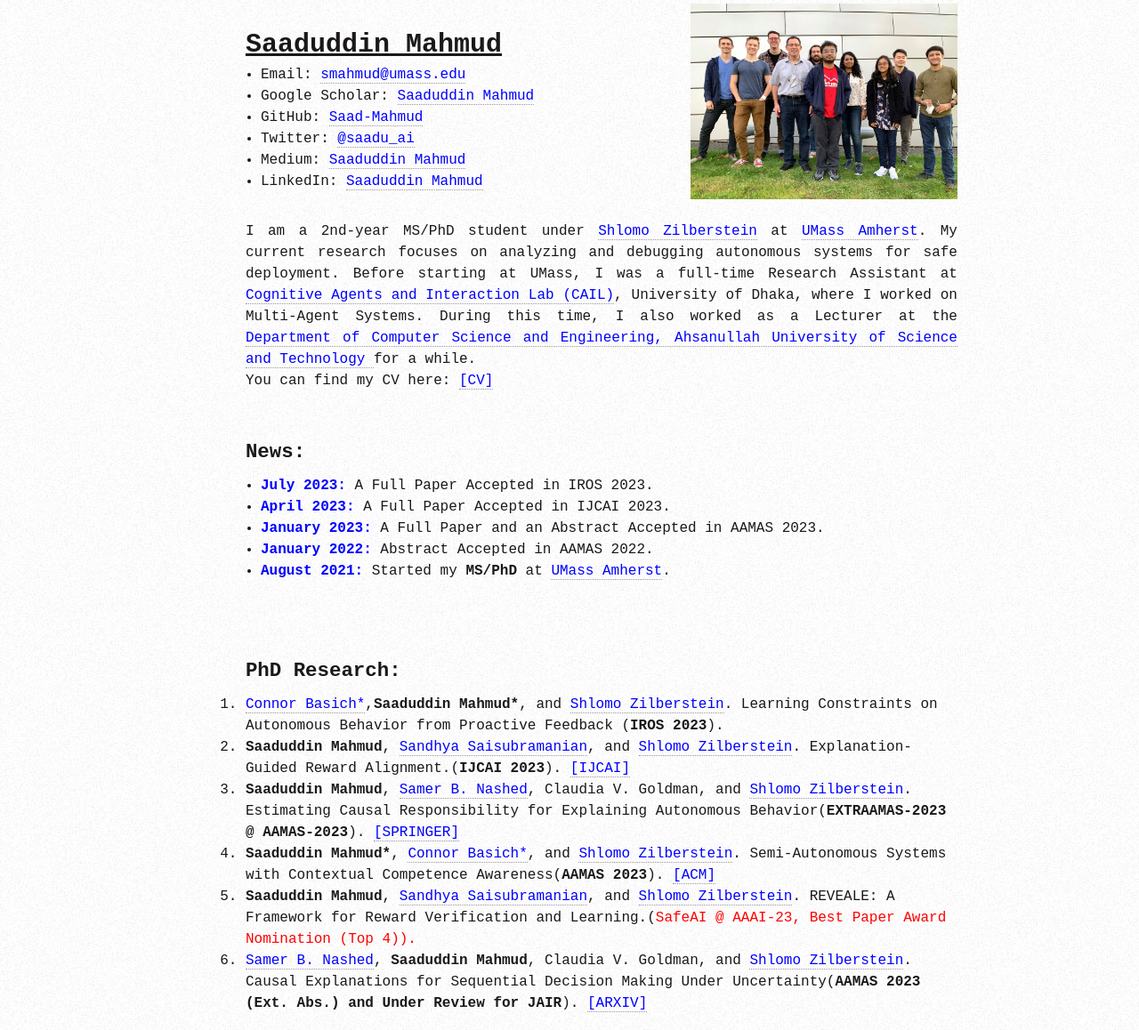
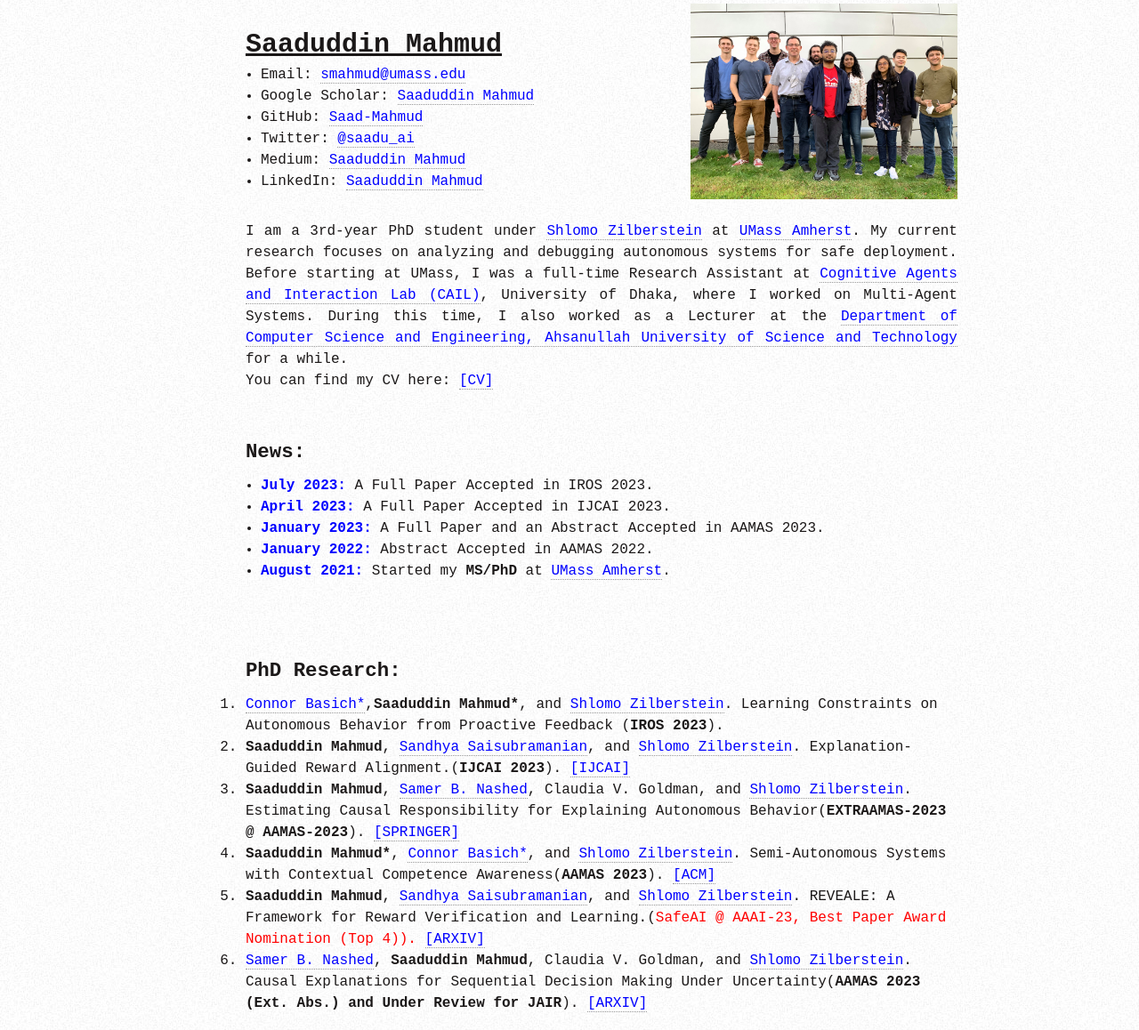
Before and after one commit to Saad-Mahmud/saadmahmud.github.io, a plain HTML site: page index.html in a window 1280 px wide. Shown: the part 62-1220 px from the top of the page at 89% size. Drawn offline with nearby package versions, Linux system fonts and the light colour scheme.

Commit message:
Update index.html

```diff
--- a/index.html
+++ b/index.html
@@ -58,7 +58,7 @@
 
 
             <div ALIGN=JUSTIFY id="about">
-                I am a 2nd-year MS/PhD student under <a href="https://groups.cs.umass.edu/shlomo/" style="color:blue">Shlomo Zilberstein</a> at <a href="cics.umass.edu" style="color:blue">UMass Amherst</a>. My current research focuses on analyzing and debugging autonomous systems for safe deployment.
+                I am a 3rd-year PhD student under <a href="https://groups.cs.umass.edu/shlomo/" style="color:blue">Shlomo Zilberstein</a> at <a href="cics.umass.edu" style="color:blue">UMass Amherst</a>. My current research focuses on analyzing and debugging autonomous systems for safe deployment.
 		    Before starting at UMass, I was a full-time Research Assistant at <a style="color:blue" href="http://mmkhansajeeb.com/cail.html">Cognitive Agents and Interaction Lab (CAIL)</a>, University of Dhaka, where I worked on Multi-Agent Systems.
 		    During this time, I also worked as a Lecturer at the <a style="color:blue" href="http://www.aust.edu/"> Department of Computer Science and Engineering, Ahsanullah University of Science and Technology </a> for a while. <br>
 	 You can find my CV here: <a href="SaadCV.pdf" style="color:blue">[CV]</a>
@@ -93,10 +93,11 @@
 			<li><strong>Saaduddin Mahmud*</strong>, <a href="https://scholar.google.com/citations?user=iQo2r6MAAAAJ&hl=en" style="color:blue">Connor Basich*</a>, and <a href="https://groups.cs.umass.edu/shlomo/" style="color:blue">Shlomo Zilberstein</a>.
 				Semi-Autonomous Systems with Contextual Competence Awareness(<strong>AAMAS 2023</strong>). <a href="https://dl.acm.org/doi/abs/10.5555/3545946.3598701" style="color:blue">[ACM]</a></li>
 			<li><strong>Saaduddin Mahmud</strong>, <a href="https://www.sandhyasai.com/" style="color:blue">Sandhya Saisubramanian</a>, and <a href="https://groups.cs.umass.edu/shlomo/" style="color:blue">Shlomo Zilberstein</a>.
-				REVEALE: A Framework for Reward Verification and Learning.(<strong, style="color:red;" >SafeAI @ AAAI-23, Best Paper Award Nomination (Top 4)</strong>).</li>
+				REVEALE: A Framework for Reward Verification and Learning.(<strong, style="color:red;" >SafeAI @ AAAI-23, Best Paper Award Nomination (Top 4)</strong>). <a href="https://ceur-ws.org/Vol-3381/6.pdf" style="color:blue">[ARXIV]</a> </li>
 			<li><a href="https://samernashed.com/" style="color:blue">Samer B. Nashed</a>, <strong>Saaduddin Mahmud</strong>, Claudia V. Goldman, and <a href="https://groups.cs.umass.edu/shlomo/" style="color:blue">Shlomo Zilberstein</a>.
 				Causal Explanations for Sequential Decision Making Under Uncertainty(<strong>AAMAS 2023 (Ext. Abs.) and Under Review for JAIR</strong>).
 			<a href="https://arxiv.org/pdf/2205.15462.pdf" style="color:blue">[ARXIV]</a></li>
+
 
 
 		</ol>
```
